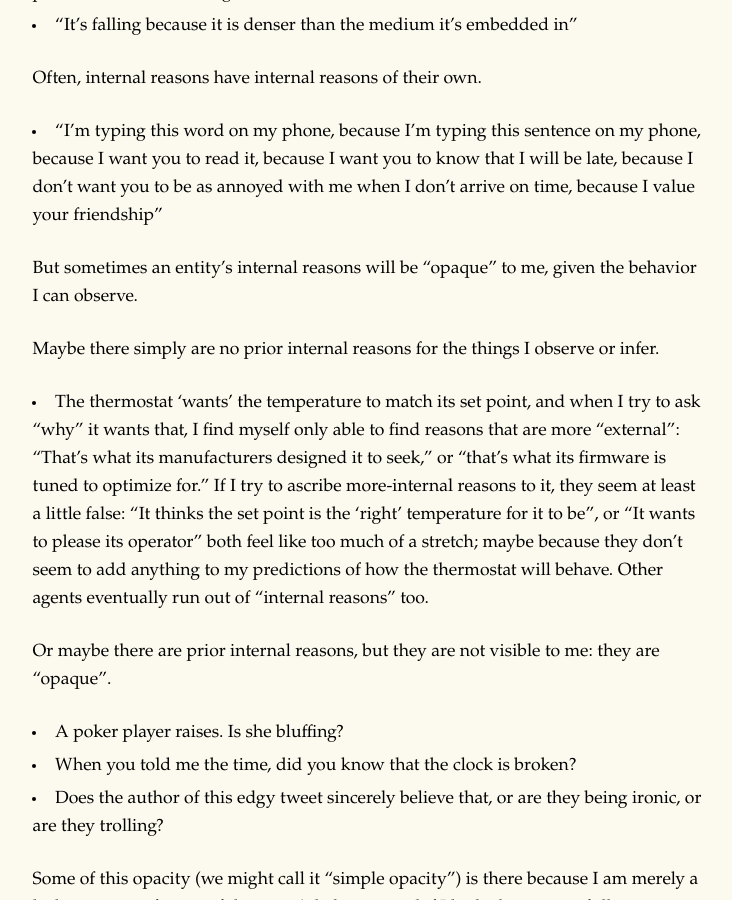
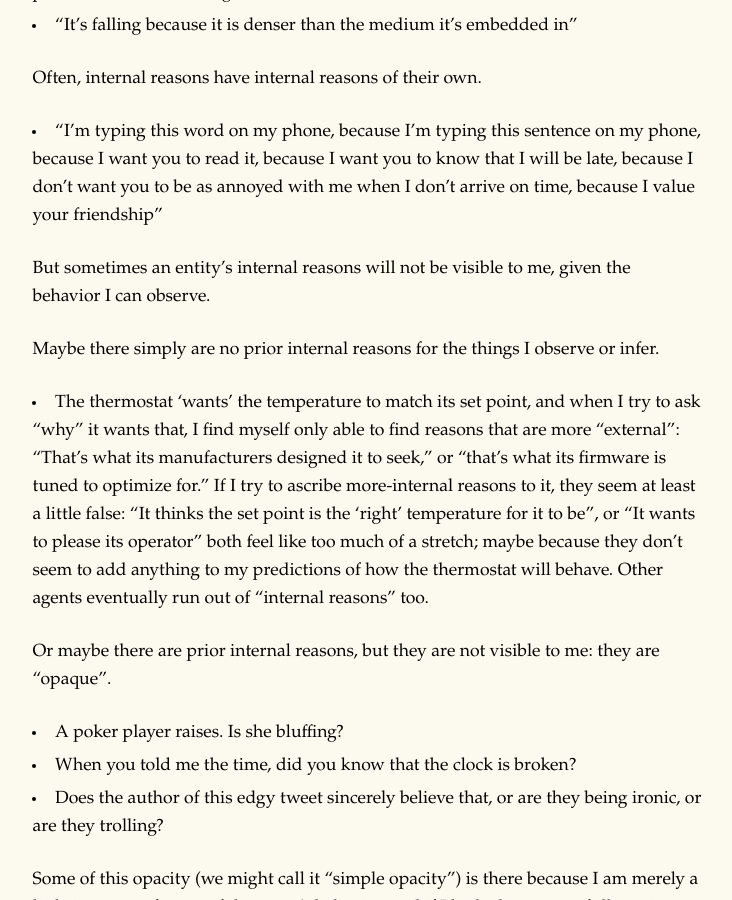
Before and after one commit to benwr/benwr.github.io, a Jekyll site: the page built from _posts/2026-11-21-obstacles-to-mindreading.md, in a window 1280 px wide and 900 px high, scrolled down 1405 px. Shown: the whole window, without its empty margins (273-1005 px from the left). Built offline with Jekyll 4.4.1, drawn with Linux system fonts in a browser that asks for light colours; some web fonts are replaced.

Commit message:
Sync Obstacles to mindreading with LessWrong edit
Co-Authored-By: Claude Opus 5.5 <noreply@anthropic.com>

```diff
--- a/_posts/2026-11-21-obstacles-to-mindreading.md
+++ b/_posts/2026-11-21-obstacles-to-mindreading.md
@@ -27,7 +27,7 @@ Often, internal reasons have internal reasons of their own.
 
 -   "I'm typing this word on my phone, because I'm typing this sentence on my phone, because I want you to read it, because I want you to know that I will be late, because I don't want you to be as annoyed with me when I don't arrive on time, because I value your friendship"
 
-But sometimes an entity's internal reasons will be "opaque" to me, given the behavior I can observe.
+But sometimes an entity's internal reasons will not be visible to me, given the behavior I can observe.
 
 Maybe there simply are no prior internal reasons for the things I observe or infer.
 
```
